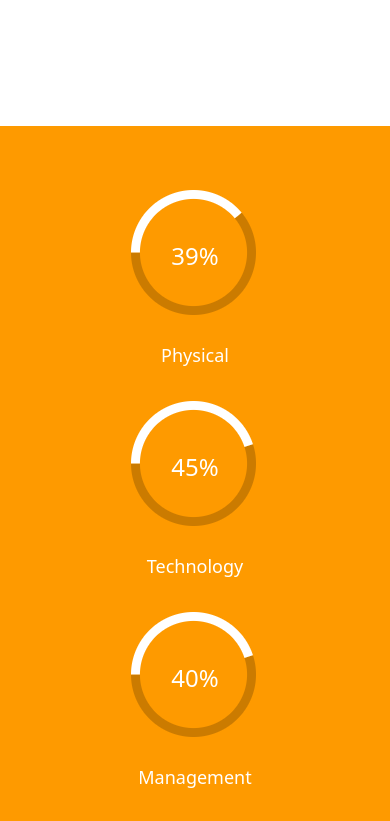
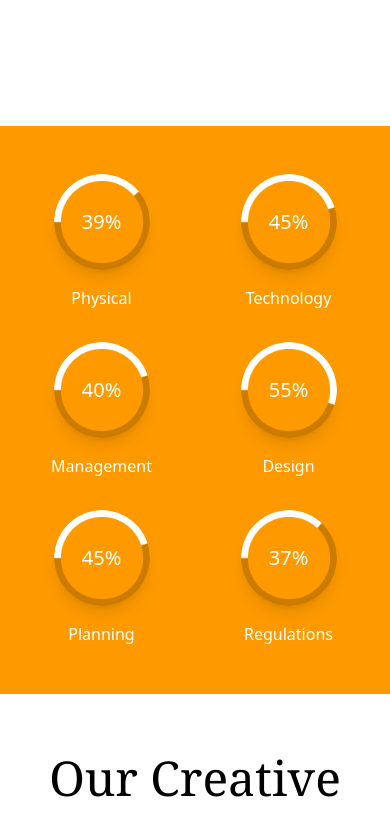
Before and after one commit to minion-star/civil, a React (Vite) app: page / in a window 390 px wide. Shown: the part 5741-6562 px from the top of the page. Built offline with nearby package versions, Linux system fonts and the light colour scheme.

Commit message:
responsive

```diff
--- a/src/pages/Home.tsx
+++ b/src/pages/Home.tsx
@@ -83,7 +83,7 @@ const Home = () => {
                 </div>
 
                 {/* services */}
-                <div className="grid grid-cols-1 gap-4 md:grid-cols-3">
+                <div className="grid grid-cols-1 gap-4 sm:grid-cols-2 md:grid-cols-3">
                     {services.map((service, index) => (
                         <div
                             key={index}
@@ -111,17 +111,24 @@ const Home = () => {
                     </div>
                 </div>
             </div>
-            <div className="bg-amber-500 bg-cover flex flex-col md:flex-row px-12 py-12 items-center" id="status">
-                {statuses.map((status, index)=>(
-                    <div className="flex flex-col mx-16 my-4" key={index} data-aos="fade-up">
-                        <p className="text-white text-center py-12 text-[24px] w-32 h-32 bg-no-repeat" style={{ backgroundImage: `url(${status.img})` }}>{status.status}</p>
-                        <p className="text-[18px] text-white text-center mt-6">{status.title}</p>
-                    </div>
-                ))}
+            <div className="bg-amber-500 bg-cover flex flex-col px-6 py-12 items-center" id="status">
+                <div className="grid grid-cols-2 sm:grid-cols-2 md:grid-cols-3 lg:grid-cols-4 gap-8 w-full max-w-6xl">
+                    {statuses.map((status, index) => (
+                        <div className="flex flex-col items-center" key={index} data-aos="fade-up">
+                            <p
+                                className="text-white text-center flex items-center justify-center text-[20px] w-24 h-24 sm:w-28 sm:h-28 md:w-32 md:h-32 bg-no-repeat bg-center bg-cover rounded-full shadow-lg"
+                                style={{ backgroundImage: `url(${status.img})` }}
+                            >
+                                {status.status}
+                            </p>
+                            <p className="text-[16px] sm:text-[18px] text-white text-center mt-4">{status.title}</p>
+                        </div>
+                    ))}
+                </div>
             </div>
             <div className="bg-white bg-cover flex flex-col px-12 py-12" id="creative-work">
                 <p className="text-black text-center text-[48px] font-serif">Our Creative Work</p>
-                <div className="flex flex-col md:flex-row mt-16 px-8">
+                <div className="flex flex-col md:flex-row mt-16">
                     {[
                         [
                             ["/assets/pf1.jpg", "Project-01", "description-01"],
@@ -188,7 +195,7 @@ const Home = () => {
                     <p className="text-center font-light font-sans text-white">Employees of the company</p>
                 </div>
             </div>
-            <div>
+            <div className="flex flex-col md:flex-row px-12 py-12" id="past" data-aos="fade-up">
 
             </div>
         </div>
```
